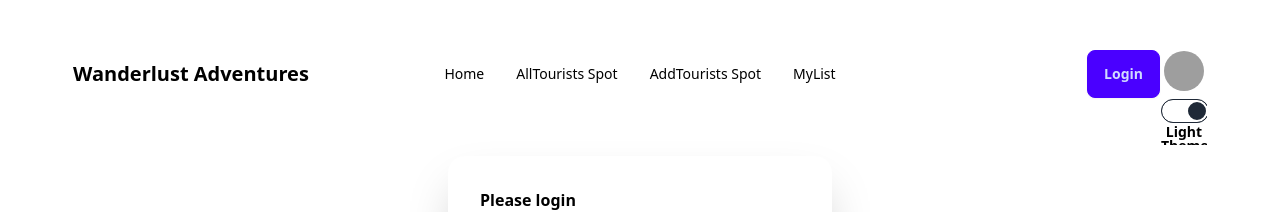
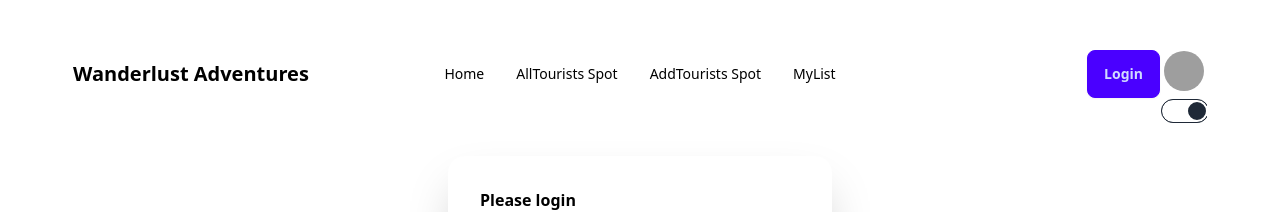
Before and after one commit to Atia9f/assignment-10, a React (Vite) app: page /login in a window 1280 px wide. Shown: the top 212 px of the page. Built offline with nearby package versions, Linux system fonts and the light colour scheme; no server answers; grey boxes are pictures that could not be loaded.

Commit message:
create theme toggle

```diff
--- a/src/pages/Shared/Navbar/Nav.jsx
+++ b/src/pages/Shared/Navbar/Nav.jsx
@@ -119,7 +119,7 @@ const Nav = () => {
                             checked={isChecked}
                             onChange={handleToggle}
                         />
-                        <span>{isLoaded ? (isChecked ? 'Light Theme' : 'Dark Theme') : 'Loading...'}</span>
+                        <span>{isLoaded ? (isChecked ? '' : '') : 'Loading...'}</span>
                     </div>
                 </div>
 
```
